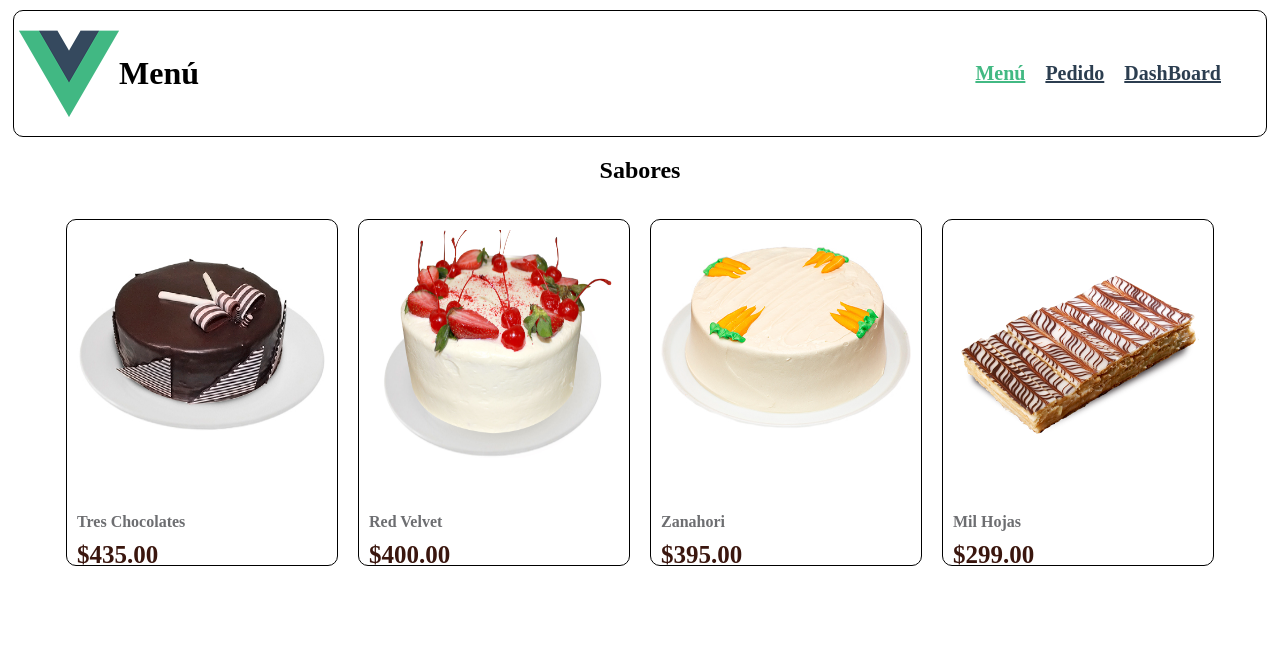
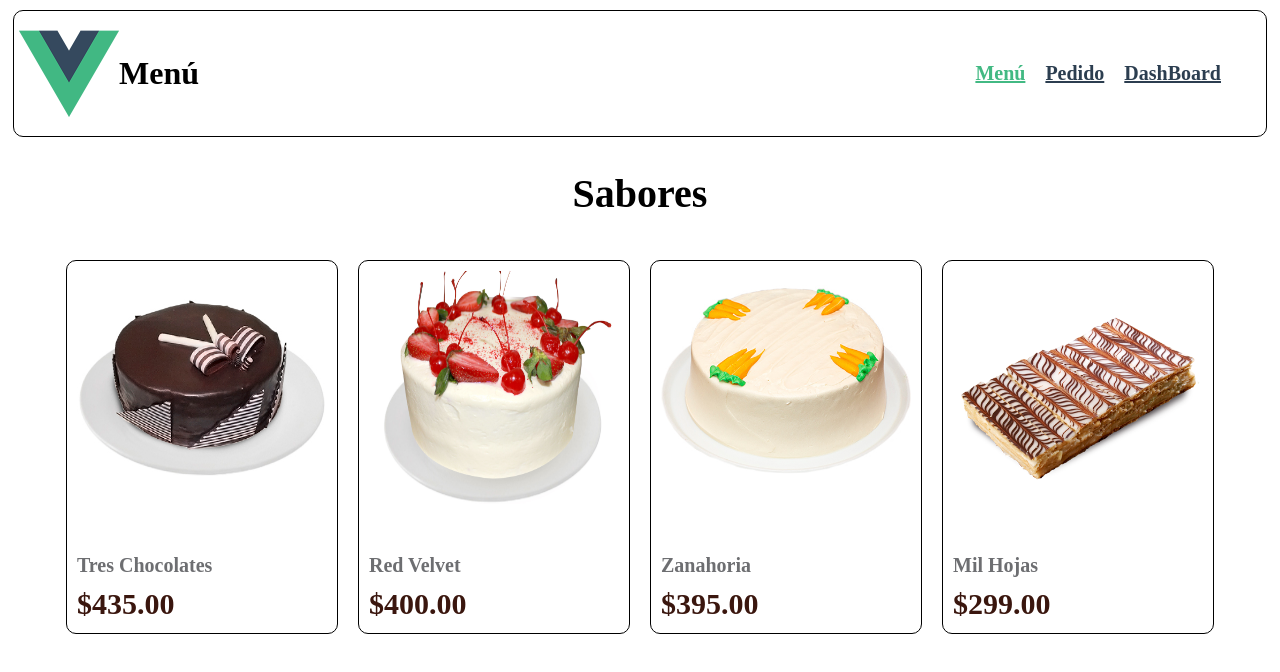
Before and after one commit to grayTurtle01/FrontEnd-Vue, a Vue app: page /pedido in a window 1280 px wide. Shown: the top 672 px of the page. Built offline with nearby package versions, Linux system fonts and the light colour scheme.

Commit message:
update: MenuSecction component

```diff
--- a/src/App.vue
+++ b/src/App.vue
@@ -3,7 +3,7 @@
   <header>
 
     <div class="header-left">
-        <img src="./assets/logo.png" width=100px title="Pastelería Galáctica"/>
+        <img src="./assets/images/logo.png" width=100px title="Pastelería Galáctica"/>
         <h1>Menú</h1>
     </div>
 
@@ -21,19 +21,17 @@
 </template>
 
 <script>
-  import Hello from './components/Hello.vue'
 
   export default{
     name: 'App',
     componets: {
-      Hello
     }
   }
 
 </script>
 
 
-<style>
+<style scope>
 
   header{
       display: flex;
--- a/src/components/Card.vue
+++ b/src/components/Card.vue
@@ -2,7 +2,7 @@
     <div class="card">
         <img :src="require(`../assets/images/${image}`)" alt="Tres Chocolates">
 
-        <h4>{{title}}</h4>
+        <h4 class="titulo">{{title}}</h4>
         <div class="precio">${{price}}</div>
     </div>
 </template>
@@ -20,3 +20,42 @@
     }
 
 </script>
+
+<style scope>
+
+    .card{
+        border: 1px solid black;
+        border-radius: 10px;
+
+        width: 250px;
+
+        margin: 10px;
+        padding: 10px;
+
+        padding-bottom: 30px;
+
+    }
+
+    .card img{
+        width: 100%;
+        height: 70%;
+        border-radius: 10px;
+        margin-bottom: 20px;
+
+    }
+
+    .titulo{
+        color: #6D6E71;
+        margin-bottom: 10px;
+        font-size: 20px;
+
+    }
+
+
+    .precio{
+        color: #3A160E;
+        font-size: 30px;
+        font-weight: bold;
+    }
+
+</style>
--- /dev/null
+++ b/src/components/MenuSecction.vue
@@ -0,0 +1,49 @@
+<template>
+    <section>
+        <h2 class="section-title">{{title}}</h2>
+
+        <div class="contenedor">
+
+            <Card title="Tres Chocolates" price="435.00" image="tres-chocolates.jpg"/>
+
+            <Card title="Red Velvet" price="400.00" image="red-velvet.jpg"/>
+
+            <Card title="Zanahoria" price="395.00" image="zanahoria.jpg"/>
+
+            <Card title="Mil Hojas" price="299.00" image="mil-hojas.png"/>
+
+        </div>
+
+    </section>
+</template>
+
+<script>
+    import Card from './Card.vue'
+    export default{
+        name: 'MenuSecction',
+
+        props: {
+            title: String
+        },
+
+        components:{
+            Card
+        }
+    }
+</script>
+
+<style>
+	.section-title{
+		text-align: center;
+		font-size: 40px;
+	}
+
+	.contenedor{
+		margin-top: 20px;
+		margin-bottom: 50px;
+		display: flex;
+		flex-wrap: wrap;
+
+		justify-content: center;
+	}
+</style>
--- a/src/views/Home.vue
+++ b/src/views/Home.vue
@@ -1,16 +1,6 @@
 <template>
-        <h2 style="text-align:center">Sabores</h2>
-        <div class="contenedor">
 
-                <Card title="Tres Chocolates" price="435.00" image="tres-chocolates.jpg"/>
-
-                <Card title="Red Velvet" price="400.00" image="red-velvet.jpg"/>
-
-               <Card title="Zanahori" price="395.00" image="zanahoria.jpg"/>
-
-               <Card title="Mil Hojas" price="299.00" image="mil-hojas.png"/>
-
-        </div>
+        <MenuSecction title="Sabores" />
 
 </template>
 
@@ -20,11 +10,13 @@
 
 <script>
         import Card from '@/components/Card.vue'
+        import MenuSecction from '@/components/MenuSecction.vue'
 
         export default{
                 name: 'Home',
                 components:{
                         Card,
+                        MenuSecction
                 }
         }
 
@@ -48,47 +40,4 @@
         text-align: center
         }
 
-
-        .contenedor{
-        margin-top: 25px;
-        margin-bottom: 50px;
-        display: flex;
-        flex-wrap: wrap;
-
-        justify-content: center;
-        }
-
-        .card{
-        border: 1px solid black;
-        border-radius: 10px;
-
-        width: 250px;
-
-        margin: 10px;
-        padding: 10px;
-
-        }
-
-        .card img{
-        width: 100%;
-        height: 70%;
-        border-radius: 10px;
-        margin-bottom: 30px;
-
-        }
-
-        .card h4{
-        color: #6D6E71;
-        margin-bottom: 10px;
-
-        }
-
-
-        .precio{
-        color: #3A160E;
-        font-size: 25px;
-        font-weight: bold;
-        }
-
-
 </style>
```
Also changed, not shown: src/assets/images/logo.png (renamed from src/assets/logo.png). Lines whose indentation alone changed are shown as unchanged.
